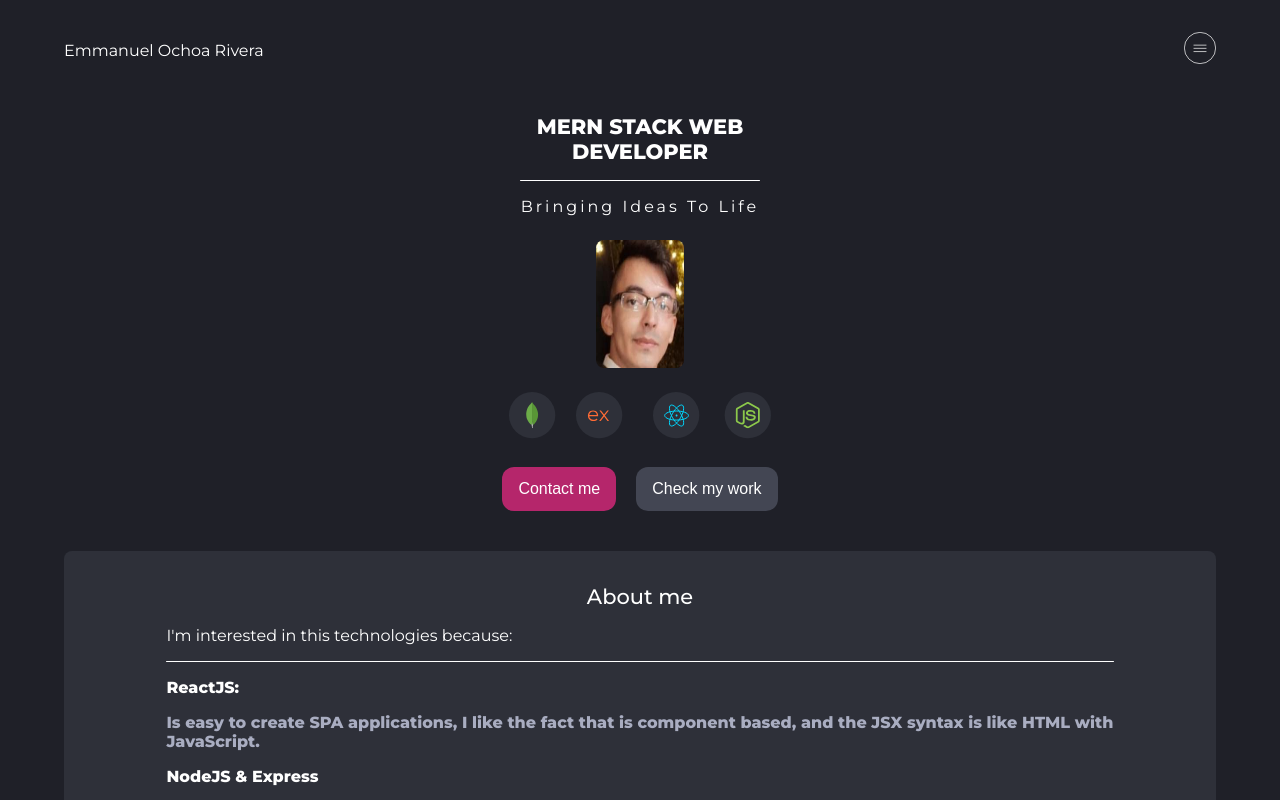
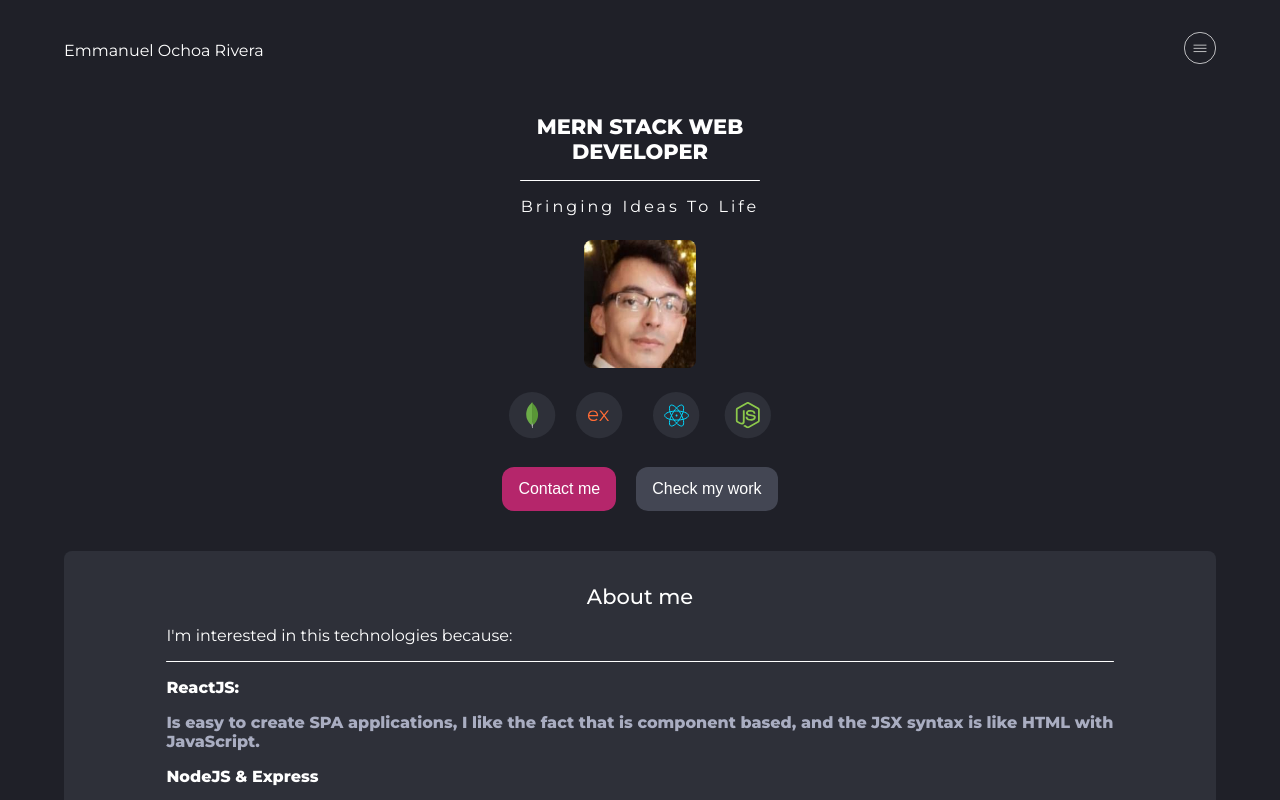
Before and after one commit to EmmanuelORivera/Portfolio, a React (Create React App) app: page / in a window 1280 px wide. Shown: the top 800 px of the page. Built offline with nearby package versions, Linux system fonts and the light colour scheme.

Commit message:
giving a little more with to the profile image

```diff
--- a/src/components/Hero/index.js
+++ b/src/components/Hero/index.js
@@ -33,7 +33,7 @@ const ProfileImageContainer = styled.div`
   border-radius: 8px;
   overflow: hidden;
   height: 8rem;
-  width: 5.5rem;
+  width: 7rem;
   margin: 0 auto 1.5em;
 `;
 const ProfileImage = styled.img`
@@ -49,6 +49,7 @@ const ButtonsContainer = styled.div`
   gap: 20px;
 `;
 const PrimaryButton = styled.button`
+  flex-basis: 2;
   cursor: pointer;
   background-color: #b5266b;
   border: none;
```
